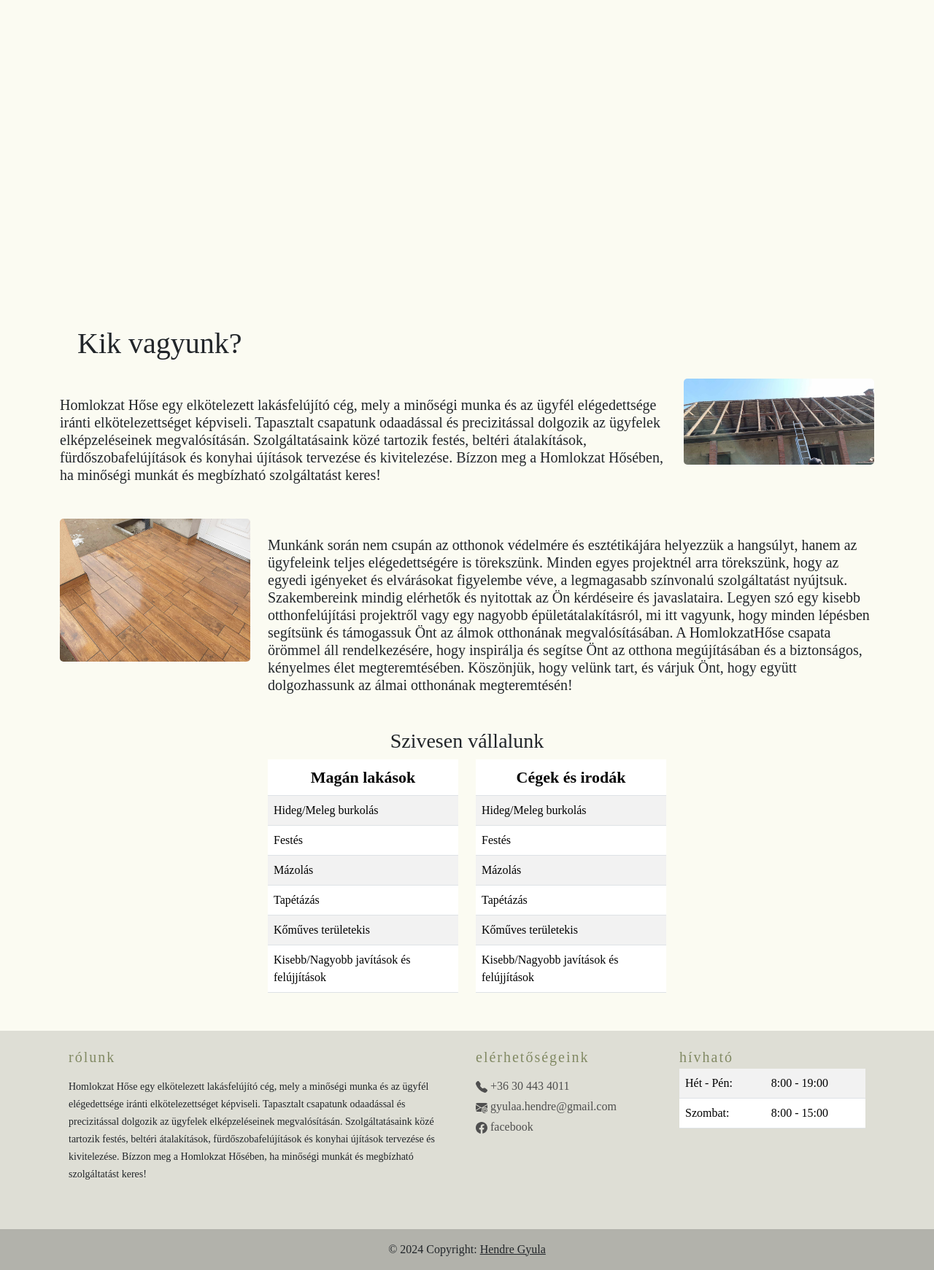
After one commit to NemodaMark/felujitasmestere, a PHP site: page /try2.php in a window 1280 px wide. The commit adds this page. Shown: the part 641-2382 px from the top of the page at 73% size. Run offline with PHP 8.4, Linux system fonts and the light colour scheme.

Commit message:
Re desing (try1)

```diff
--- /dev/null
+++ b/try2.php
@@ -0,0 +1,253 @@
+<!DOCTYPE html>
+<html lang="en">
+<head>
+    <meta charset="UTF-8">
+    <meta name="viewport" content="width=device-width, initial-scale=1.0">
+    <title>HomlokzatHőse</title>
+    <link rel="icon" type="image/x-icon" href="imgs/3.ico">
+    <!-- Linking start -->
+    <!-- Bootstrap start -->
+    <link href="https://cdn.jsdelivr.net/npm/bootstrap@5.3.2/dist/css/bootstrap.min.css" rel="stylesheet" integrity="sha384-T3c6CoIi6uLrA9TneNEoa7RxnatzjcDSCmG1MXxSR1GAsXEV/Dwwykc2MPK8M2HN" crossorigin="anonymous">
+    <script src="https://cdn.jsdelivr.net/npm/bootstrap@5.3.2/dist/js/bootstrap.bundle.min.js" integrity="sha384-C6RzsynM9kWDrMNeT87bh95OGNyZPhcTNXj1NW7RuBCsyN/o0jlpcV8Qyq46cDfL" crossorigin="anonymous"></script>
+    <!-- Bootstrap end -->
+    <style>
+
+        html {
+        scroll-behavior: smooth;
+        scroll-padding: 10rem;
+        }
+        body {
+            margin: 0;
+            font-family: Serif;
+            background-color: #fbfbf2; /* Set your site's background color */
+            overflow-x: hidden; /* Hide horizontal scrollbar */
+        }
+
+        #myVideo {
+            position: absolute;
+            top: 0;
+            left: 0;
+            width: 100%;
+            height: auto;
+            z-index: -1;
+        }
+
+        .content {
+            margin-top: 100vh;
+            padding: 20px;
+        }
+
+        /* Navbar */
+        .navbar-brand img {
+            width: 90px;
+            height: 90px;
+        }
+
+        .navbar-nav .nav-link {
+            font-size: 20px;
+        }
+
+        /* Footer */
+        footer {
+            background-color: #deded5;
+            width: 100%;
+            position: relative;
+        }
+    </style>
+    <!-- Linking end -->
+</head>
+<body>
+
+<video autoplay muted loop id="myVideo">
+    <source src="imgs/renovating.mp4" type="video/mp4">
+</video>
+
+<!-- Navbar start -->
+<nav class="navbar navbar-expand-lg ">
+    <div class="container-fluid">
+        <a class="navbar-brand" href="#">
+            <img src="imgs\5-removebg-preview.png" alt="" height="180px" width="180px">
+        </a>
+        <button class="navbar-toggler" type="button" data-bs-toggle="collapse" data-bs-target="#navbarSupportedContent" aria-controls="navbarSupportedContent" aria-expanded="false" aria-label="Toggle navigation">
+            <span class="navbar-toggler-icon"></span>
+        </button>
+        <div class="collapse navbar-collapse" id="navbarSupportedContent">
+            <ul class="navbar-nav me-auto mb-2 mb-lg-0">
+                <li class="nav-item">
+                    <a class="nav-link active text-light" aria-current="page" href="index.php">Főoldal</a>
+                </li>
+                <li class="nav-item">
+                    <a class="nav-link active text-light" aria-current="page" href="galery.php">Galéria</a>
+                </li>
+            </ul>
+        </div>
+    </div>
+</nav>
+<!-- Navbar end -->
+<div class="text-center py-4" style="color: white;">
+    <h2 style="font-size:60px;">A HomlokzatHőse: Az otthonod védelmezője</h2>
+</div>
+<!-- Content -->
+<div class="content">
+    <div class="container">
+        <!-- Content start -->
+        <style>
+    .col-3 img {
+        max-width: 100%; /* Set the maximum width of the image to 100% of its container */
+        height: auto; /* Let the height adjust automatically to maintain aspect ratio */
+        border-radius: 5px;
+    }
+    th{
+        font-size: 22px;
+        text-align: center;
+    }
+</style>
+
+<div class="row">
+    <h1 class="my-4 mx-4">Kik vagyunk?</h1>
+
+    <div class="col-9 my-4">
+        <h5>Homlokzat Hőse egy elkötelezett lakásfelújító cég, mely a minőségi munka és az ügyfél elégedettsége iránti elkötelezettséget képviseli.
+            Tapasztalt csapatunk odaadással és precizitással dolgozik az ügyfelek elképzeléseinek megvalósításán.
+            Szolgáltatásaink közé tartozik festés, beltéri átalakítások, fürdőszobafelújítások és konyhai újítások tervezése és kivitelezése.
+            Bízzon meg a Homlokzat Hősében, ha minőségi munkát és megbízható szolgáltatást keres!</h5>
+    </div>
+    <div class="col-3">
+        <img src="imgs\workphotos\416180936_286240594141172_7430853358352005630_n.jpg" alt="">
+    </div>
+</div>
+<div class="row my-3">
+    <div class="col-3">
+        <img src="imgs/workphotos/421103696_1085069212915028_5634653405770559295_n.jpg" alt="">
+    </div>
+    <div class="col-9 my-4">
+        <h5>Munkánk során nem csupán az otthonok védelmére és esztétikájára helyezzük a hangsúlyt, hanem az ügyfeleink teljes elégedettségére is törekszünk.
+            Minden egyes projektnél arra törekszünk, hogy az egyedi igényeket és elvárásokat figyelembe véve, a legmagasabb színvonalú szolgáltatást nyújtsuk.
+            Szakembereink mindig elérhetők és nyitottak az Ön kérdéseire és javaslataira.
+            Legyen szó egy kisebb otthonfelújítási projektről vagy egy nagyobb épületátalakításról, mi itt vagyunk, hogy minden lépésben segítsünk és támogassuk Önt az álmok otthonának megvalósításában.
+            A HomlokzatHőse csapata örömmel áll rendelkezésére, hogy inspirálja és segítse Önt az otthona megújításában és a biztonságos, kényelmes élet megteremtésében.
+            Köszönjük, hogy velünk tart, és várjuk Önt, hogy együtt dolgozhassunk az álmai otthonának megteremtésén!
+        </h5>
+    </div>
+</div>
+
+<div class="row my-3">
+    <h3 class="text-center">Szivesen vállalunk</h3>
+    <div class="col-3"></div>
+    <div class="col-3">
+        <table class="table table-striped">
+            <thead>
+                <tr>
+                    <th>Magán lakások</th>
+                </tr>
+            </thead>
+            <tbody>
+                <tr><td>Hideg/Meleg burkolás</td></tr>
+                <tr><td>Festés</td></tr>
+                <tr><td>Mázolás</td></tr>
+                <tr><td>Tapétázás</td></tr>
+                <tr><td>Kőműves területekis</td></tr>
+                <tr><td>Kisebb/Nagyobb javítások és felújjítások</td></tr>
+            </tbody>
+        </table></div>
+    <div class="col-3">
+        <table class="table table-striped">
+            <thead>
+                <tr>
+                    <th>Cégek és irodák</th>
+                </tr>
+            </thead>
+            <tbody>
+            <tr><td>Hideg/Meleg burkolás</td></tr>
+                <tr><td>Festés</td></tr>
+                <tr><td>Mázolás</td></tr>
+                <tr><td>Tapétázás</td></tr>
+                <tr><td>Kőműves területekis</td></tr>
+                <tr><td>Kisebb/Nagyobb javítások és felújjítások</td></tr>
+            </tbody>
+        </table>
+    </div>
+    <div class="col-3"></div>
+</div>
+                   <!-- Content end -->
+                   </div>
+        </div>
+<!-- Remove the container if you want to extend the Footer to full width. -->
+<div class="d-flex flex-column">
+
+    <footer class="mt-auto" style="background-color: #deded5;">
+    <div class="container p-4">
+      <div class="row">
+        <div class="col-lg-6 col-md-12 mb-4">
+          <h5 class="mb-3" style="letter-spacing: 2px; color: #818963;">rólunk</h5>
+          <p> <small>
+          Homlokzat Hőse egy elkötelezett lakásfelújító cég, mely a minőségi munka és az ügyfél elégedettsége iránti elkötelezettséget képviseli.
+          Tapasztalt csapatunk odaadással és precizitással dolgozik az ügyfelek elképzeléseinek megvalósításán.
+          Szolgáltatásaink közé tartozik festés, beltéri átalakítások, fürdőszobafelújítások és konyhai újítások tervezése és kivitelezése.
+          Bízzon meg a Homlokzat Hősében, ha minőségi munkát és megbízható szolgáltatást keres!
+          </small> </p>
+        </div>
+        <div class="col-lg-3 col-md-6 mb-4">
+          <h5 class="mb-3" style="letter-spacing: 2px; color: #818963;">elérhetőségeink</h5>
+          <ul class="list-unstyled mb-0">
+            <li class="mb-1">
+              <a href="" style="color: #4f4f4f; text-decoration: none;">
+                <svg xmlns="http://www.w3.org/2000/svg" width="16" height="16" fill="currentColor" class="bi bi-telephone-fill" viewBox="0 0 16 16">
+                <path fill-rule="evenodd" d="M1.885.511a1.745 1.745 0 0 1 2.61.163L6.29 2.98c.329.423.445.974.315 1.494l-.547 2.19a.68.68 0 0 0 .178.643l2.457 2.457a.68.68 0 0 0 .644.178l2.189-.547a1.75 1.75 0 0 1 1.494.315l2.306 1.794c.829.645.905 1.87.163 2.611l-1.034 1.034c-.74.74-1.846 1.065-2.877.702a18.6 18.6 0 0 1-7.01-4.42 18.6 18.6 0 0 1-4.42-7.009c-.362-1.03-.037-2.137.703-2.877z"/>
+                </svg>
+                +36 30 443 4011
+            </a>
+            </li>
+            <li class="mb-1">
+              <a href="" style="color: #4f4f4f; text-decoration: none;">
+                <svg xmlns="http://www.w3.org/2000/svg" width="16" height="16" fill="currentColor" class="bi bi-envelope-at-fill" viewBox="0 0 16 16">
+                <path d="M2 2A2 2 0 0 0 .05 3.555L8 8.414l7.95-4.859A2 2 0 0 0 14 2zm-2 9.8V4.698l5.803 3.546zm6.761-2.97-6.57 4.026A2 2 0 0 0 2 14h6.256A4.5 4.5 0 0 1 8 12.5a4.49 4.49 0 0 1 1.606-3.446l-.367-.225L8 9.586zM16 9.671V4.697l-5.803 3.546.338.208A4.5 4.5 0 0 1 12.5 8c1.414 0 2.675.652 3.5 1.671"/>
+                <path d="M15.834 12.244c0 1.168-.577 2.025-1.587 2.025-.503 0-1.002-.228-1.12-.648h-.043c-.118.416-.543.643-1.015.643-.77 0-1.259-.542-1.259-1.434v-.529c0-.844.481-1.4 1.26-1.4.585 0 .87.333.953.63h.03v-.568h.905v2.19c0 .272.18.42.411.42.315 0 .639-.415.639-1.39v-.118c0-1.277-.95-2.326-2.484-2.326h-.04c-1.582 0-2.64 1.067-2.64 2.724v.157c0 1.867 1.237 2.654 2.57 2.654h.045c.507 0 .935-.07 1.18-.18v.731c-.219.1-.643.175-1.237.175h-.044C10.438 16 9 14.82 9 12.646v-.214C9 10.36 10.421 9 12.485 9h.035c2.12 0 3.314 1.43 3.314 3.034zm-4.04.21v.227c0 .586.227.8.581.8.31 0 .564-.17.564-.743v-.367c0-.516-.275-.708-.572-.708-.346 0-.573.245-.573.791"/>
+                </svg>
+                gyulaa.hendre@gmail.com
+            </a>
+            </li>
+            <li class="mb-1">
+              <a href="https://www.facebook.com/hendre.gyula?locale=hu_HU" target="blank" style="color: #4f4f4f; text-decoration: none;">
+                <svg xmlns="http://www.w3.org/2000/svg" width="16" height="16" fill="currentColor" class="bi bi-facebook" viewBox="0 0 16 16">
+                <path d="M16 8.049c0-4.446-3.582-8.05-8-8.05C3.58 0-.002 3.603-.002 8.05c0 4.017 2.926 7.347 6.75 7.951v-5.625h-2.03V8.05H6.75V6.275c0-2.017 1.195-3.131 3.022-3.131.876 0 1.791.157 1.791.157v1.98h-1.009c-.993 0-1.303.621-1.303 1.258v1.51h2.218l-.354 2.326H9.25V16c3.824-.604 6.75-3.934 6.75-7.951"/>
+                </svg>
+                facebook
+              </a>
+            </li>
+            <li>
+              <a href="#!" style="color: #4f4f4f; text-decoration: none;"></a>
+            </li>
+          </ul>
+        </div>
+        <div class="col-lg-3 col-md-6 mb-4">
+          <h5 class="mb-1" style="letter-spacing: 2px; color: #818963; text-decoration: none;">hívható</h5>
+          <table class="table table-striped" style="border-radius: 10px;">
+            <tbody>
+              <tr>
+                <td>Hét - Pén:</td>
+                <td>8:00 - 19:00</td>
+              </tr>
+              <tr>
+                <td>Szombat:</td>
+                <td>8:00 - 15:00</td>
+              </tr>
+            </tbody>
+          </table>
+        </div>
+      </div>
+    </div>
+    <div class="text-center p-3" style="background-color: rgba(0, 0, 0, 0.2);">
+      © 2024 Copyright:
+      <a class="text-dark" href="">Hendre Gyula</a>
+    </div>
+    <!-- Copyright -->
+  </footer>
+
+</div>
+<!-- End of .container -->
+    </body>
+</html>
+
+<!-- A) HomlokzatHőse: Az otthonod védelmezője -->
+<!-- B) Hendre gyula és kisadózó: Az otthonod felfrissítője -->
```
Also changed, not shown: header/header.php (+6 -4 lines), index.php (+10 -17 lines), imgs/2-side.png (added), imgs/2side(black).png (added), imgs/2side_black_-removebg-preview.png (added), imgs/3.png (deleted), imgs/4.png (added), imgs/5-removebg-preview.png (added), imgs/5.png (added).
